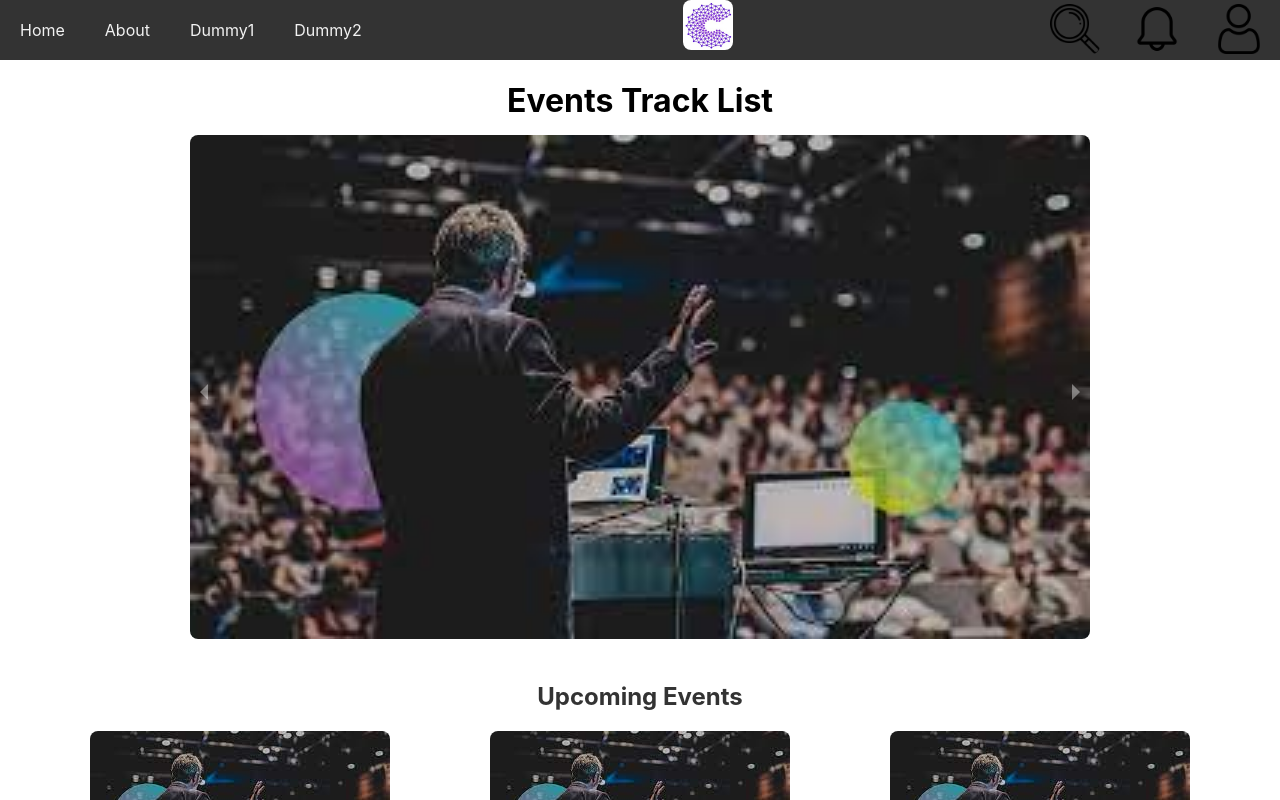
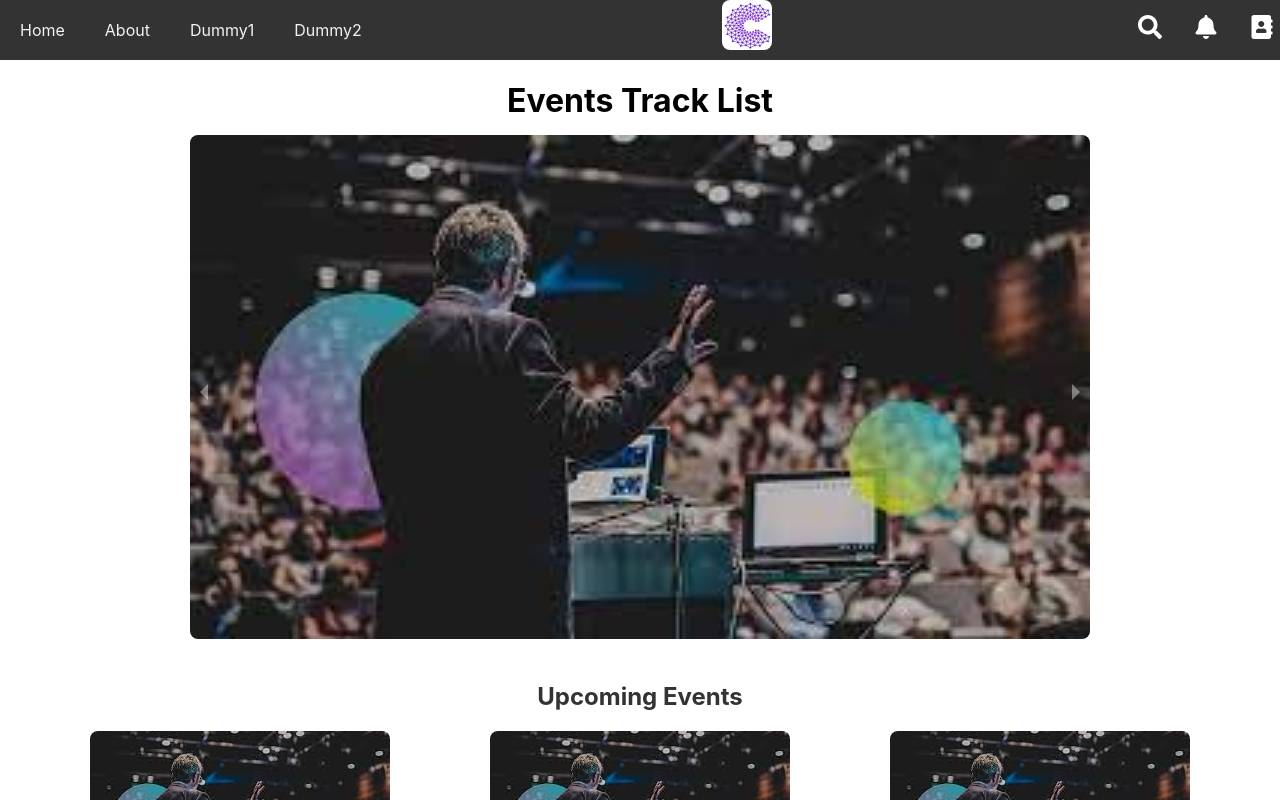
Before and after one commit to ayush-agarwal-190/Event_Page, a React (Create React App) app: page / in a window 1280 px wide. Shown: the top 800 px of the page. Built offline with nearby package versions, Linux system fonts and the light colour scheme.

Commit message:
Enhanced Navbar 90% done

```diff
--- a/package.json
+++ b/package.json
@@ -8,6 +8,7 @@
     "@testing-library/user-event": "^13.5.0",
     "react": "^18.2.0",
     "react-dom": "^18.2.0",
+    "react-icons": "^4.12.0",
     "react-responsive-carousel": "^3.2.23",
     "react-scripts": "5.0.1",
     "react-slick": "^0.29.0",
--- a/src/Navbar.css
+++ b/src/Navbar.css
@@ -39,12 +39,42 @@
   width: 50px; /* Adjust as needed */
 }
 
-.navbar button {
+.icon-button {
   background: none;
   border: none;
+  color: #fff;
+  font-size: 1.5rem;
   cursor: pointer;
+  margin-left: 20px; /* Add space between icons */
 }
 
-.navbar button img {
-  margin: 0 10px; /* Adjust as needed */
+.search-input {
+  margin-left: 10px;
+  padding: 5px 10px;
+  font-size: 1rem;
 }
+
+.notification-box, .contact-box {
+  background-color: #fff;
+  color: #333;
+  padding: 10px;
+  margin-top: 10px;
+  border-radius: 5px;
+  position: absolute;
+  top: 60px; /* Adjust as needed */
+}
+
+.contact-box {
+  right: 0; /* Align the contact box to the right */
+}
+
+.contact-box a {
+  display: block;
+  color: #333;
+  text-decoration: none;
+  margin: 5px 0;
+}
+
+.contact-box a:hover {
+  color: #666;
+}
--- a/src/Navbar.js
+++ b/src/Navbar.js
@@ -1,12 +1,32 @@
-// Navbar.js
-import React from 'react';
+import React, { useState, useEffect, useRef } from 'react';
+import { FaSearch, FaTimes, FaBell, FaAddressBook } from 'react-icons/fa';
 import './Navbar.css';
 import logo from './logo2.jpg'; // import your logo image
-import searchIcon from './search.png'; // import your search icon
-import notificationIcon from './notification.png'; // import your notification icon
-import contactIcon from './contact.png'; // import your contact icon
 
 const Navbar = () => {
+    const [searchOpen, setSearchOpen] = useState(false);
+    const [showNotification, setShowNotification] = useState(false);
+    const [showContact, setShowContact] = useState(false);
+
+    const notificationRef = useRef(null);
+    const contactRef = useRef(null);
+
+    useEffect(() => {
+        const handleClickOutside = (event) => {
+            if (notificationRef.current && !notificationRef.current.contains(event.target)) {
+                setShowNotification(false);
+            }
+            if (contactRef.current && !contactRef.current.contains(event.target)) {
+                setShowContact(false);
+            }
+        }
+
+        document.addEventListener("mousedown", handleClickOutside);
+        return () => {
+            document.removeEventListener("mousedown", handleClickOutside);
+        };
+    }, []);
+
     return (
         <nav className="navbar">
             <div className="left">
@@ -21,9 +41,29 @@ const Navbar = () => {
                 <img src={logo} alt="Logo" />
             </div>
             <div className="right">
-                <button><img src={searchIcon} alt="Search" /></button>
-                <button><img src={notificationIcon} alt="Notifications" /></button>
-                <button><img src={contactIcon} alt="Contact" /></button>
+                <button className="icon-button" onClick={() => setSearchOpen(!searchOpen)}>
+                    {searchOpen ? <FaTimes /> : <FaSearch />}
+                </button>
+                {searchOpen && (
+                    <input type="text" className="search-input" placeholder="Search..." />
+                )}
+                <button className="icon-button" onClick={() => setShowNotification(!showNotification)}>
+                    <FaBell />
+                </button>
+                {showNotification && (
+                    <div ref={notificationRef} className="notification-box">No New Notification here</div>
+                )}
+                <button className="icon-button" onClick={() => setShowContact(!showContact)}>
+                    <FaAddressBook />
+                </button>
+                {showContact && (
+                    <div ref={contactRef} className="contact-box">
+                        <a href="#">My profile</a>
+                        <a href="#">My courses</a>
+                        <a href="#">Transaction</a>
+                        <a href="#">Log Out</a>
+                    </div>
+                )}
             </div>
         </nav>
     );
```
Also changed, not shown: 1 other file (tests, documents, lock files or other folders).
